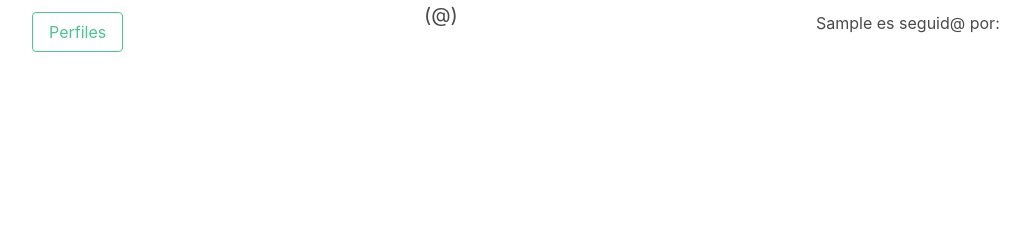
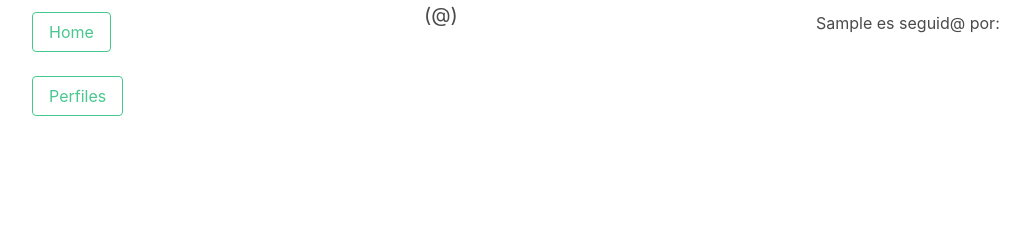
Before and after one commit to jhgakiyama/clon_twitter, a Django app: template tuiter/templates/tuiter/perfil_detail.html in a window 1280 px wide. Shown: the part 189-429 px from the top of the page, without its empty margins (32-1062 px from the left). Run offline with Django 3.2, Linux system fonts and the light colour scheme; the template is opened without the code that fills it: values that come from a table or form of the project are taken from there, others are empty; the visitor is signed in with stand-in values (Sample User, id 1); data comes from the database, SQL or seed files in the repository.

Commit message:
agrego boton para ir al home

```diff
--- a/tuiter/templates/tuiter/perfil_detail.html
+++ b/tuiter/templates/tuiter/perfil_detail.html
@@ -4,6 +4,12 @@
 
   <div class="column">
       <h4 class="subtitle">Otro Menu</h4>
+
+      <a href="{% url 'home' %}">
+      <button class="button is-success is-outlined ">Home</button>
+      </a>
+      <br>
+      <br>
       <a href="{% url 'perfil_list' %}">
       <button class="button is-success is-outlined ">Perfiles</button>
       </a>
```
